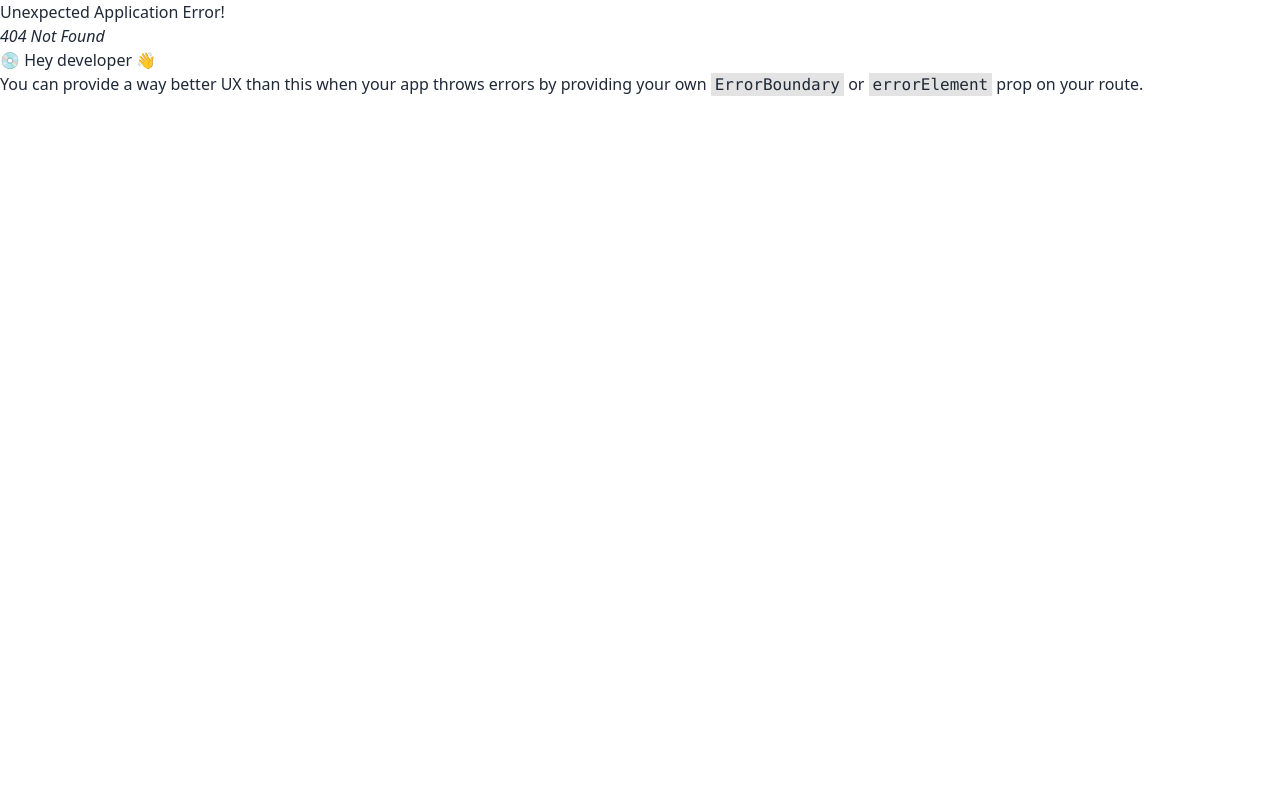
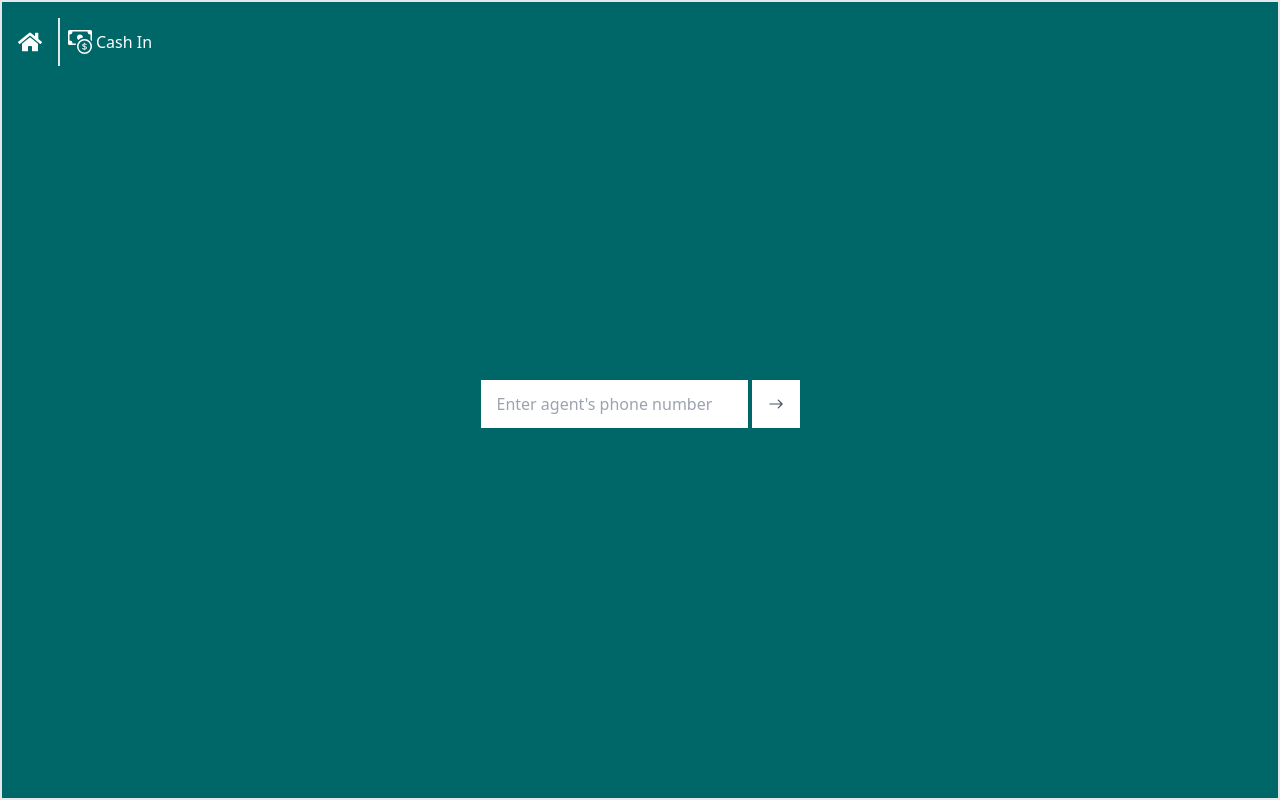
Before and after one commit to sour0v1/mfs-paymate-client, a React (Vite) app: page /user/cash-in in a window 1280 px wide. Before the commit this address had no page. Built offline with nearby package versions, Linux system fonts and the light colour scheme.

Commit message:
add : cash in route

```diff
--- a/src/dashboard/users/CheckNumber.jsx
+++ b/src/components/CheckNumber.jsx
@@ -1,9 +1,9 @@
 import React, { useState } from 'react';
-import { IoIosArrowRoundForward} from 'react-icons/io';
+import { IoIosArrowRoundForward } from 'react-icons/io';
 import { useNavigate } from 'react-router-dom';
-import useAxiosSecure from '../../hook/useAxiosSecure';
+import useAxiosSecure from '../hook/useAxiosSecure';
 
-const CheckNumber = () => {
+const CheckNumber = ({ role }) => {
     const axiosSecure = useAxiosSecure();
     const [message, setMessage] = useState(null);
     const [checkNumber, setCheckNumber] = useState(true);
@@ -15,11 +15,13 @@ const CheckNumber = () => {
         const phone = form.phone.value;
         console.log(phone)
 
-        const checkPhone = await axiosSecure.get(`/user/check-number?phone=${phone}`)
+        const checkPhone = await axiosSecure.get(`/${role}/check-number?phone=${phone}`)
         console.log(checkPhone?.data.message);
         if (checkPhone?.data.matched) {
             // console.log('hello');
-            navigate(`/user/send-money/confirm`, {state : {number : phone}});
+            if (role === 'user') {
+               return navigate(`/user/send-money/confirm`, { state: { number: phone } });
+            }
         }
         if (checkPhone?.data.message) {
             setMessage(checkPhone?.data.message);
@@ -44,7 +46,7 @@ const CheckNumber = () => {
             {/* <span className='text-white'>Enter Mobile Number:</span> */}
             <span className='text-white'>{message}</span>
             <div className='w-full flex flex-row justify-center items-center gap-1'>
-                <input className='w-full py-3 px-4 outline-none' name='phone' type="number" placeholder='Enter phone number' />
+                <input className='w-full py-3 px-4 outline-none' name='phone' type="number" placeholder={role === 'user' ? `Enter user's phone number` : `Enter agent's phone number`} />
                 <button className={`bg-white  ${checkNumber ? 'text-gray-600 bg-gray-300' : 'text-[#006769]'} text-2xl py-3 px-3`} disabled={checkNumber ? true : false}>
                     <IoIosArrowRoundForward />
                 </button>
--- /dev/null
+++ b/src/dashboard/users/cashIn/CashIn.jsx
@@ -0,0 +1,23 @@
+import React from 'react';
+import { BsCashCoin } from 'react-icons/bs';
+import { FaHome } from 'react-icons/fa';
+import { Link, Outlet } from 'react-router-dom';
+
+const CashIn = () => {
+    return (
+        <div className='bg-[#006769] h-screen flex flex-col justify-center items-center gap-16 px-4 lg:px-0 w-full border-2 relative'>
+            <div className='absolute top-4 left-4 flex justify-center items-center gap-4'>
+                <Link to={'/home'} className='text-white text-2xl'><FaHome /></Link>
+                <div className='pl-2 border-l-2 flex justify-center items-center  gap-1 py-3'>
+                    <p className='text-2xl text-white'><span><BsCashCoin /></span></p>
+                    <span className='text-white'>Cash In</span>
+                </div>
+            </div>
+            {/* <span className='text-white'>Home</span> */}
+
+            <Outlet></Outlet>
+        </div>
+    );
+};
+
+export default CashIn;
--- /dev/null
+++ b/src/dashboard/users/cashIn/CheckAgent.jsx
@@ -0,0 +1,12 @@
+import React from 'react';
+import CheckNumber from '../../../components/CheckNumber';
+
+const CheckAgent = () => {
+    return (
+        <>
+        <CheckNumber role={'agent'}></CheckNumber>
+        </>
+    );
+};
+
+export default CheckAgent;
--- /dev/null
+++ b/src/dashboard/users/cashIn/ConfirmCashIn.jsx
@@ -0,0 +1,11 @@
+import React from 'react';
+
+const ConfirmCashIn = () => {
+    return (
+        <div>
+
+        </div>
+    );
+};
+
+export default ConfirmCashIn;
--- /dev/null
+++ b/src/dashboard/users/sendMoney/CheckUser.jsx
@@ -0,0 +1,12 @@
+import React from 'react';
+import CheckNumber from '../../../components/CheckNumber';
+
+const CheckUser = () => {
+    return (
+        <>
+        <CheckNumber role={'user'}></CheckNumber>
+        </>
+    );
+};
+
+export default CheckUser;
--- a/src/dashboard/users/ConfirmSendMoney.jsx
+++ b/src/dashboard/users/sendMoney/ConfirmSendMoney.jsx
@@ -1,7 +1,7 @@
 import React, { useContext, useState } from 'react';
 import { useLocation } from 'react-router-dom';
-import useAxiosSecure from '../../hook/useAxiosSecure';
-import { AuthContext } from '../../provider/Provider';
+import useAxiosSecure from '../../../hook/useAxiosSecure';
+import { AuthContext } from '../../../provider/Provider';
 import { RxCross1 } from 'react-icons/rx';
 
 const ConfirmSendMoney = () => {
--- a/src/page/home/Home.jsx
+++ b/src/page/home/Home.jsx
@@ -88,7 +88,7 @@ const Home = () => {
                 <div className='my-9 max-w-3xl mx-auto'>
                     <h1 className='text-2xl text-[#006769] text-center font-bold my-6'>Services</h1>
                     <div className='flex flex-col lg:flex-row justify-center items-center gap-6'>
-                        <Link className='border p-6 flex flex-col justify-center items-center gap-2 w-48 h-52 duration-200 hover:scale-105 hover:border-[#006769]'>
+                        <Link to={'/user/cash-in'} className='border p-6 flex flex-col justify-center items-center gap-2 w-48 h-52 duration-200 hover:scale-105 hover:border-[#006769]'>
                             <span className='text-6xl text-[#006769]'><BsCashCoin /></span>
                             <p className='text-[#006769]'>Cash In</p>
                         </Link>
```
Also changed, not shown: src/router/Router.jsx (+20 -3 lines).
